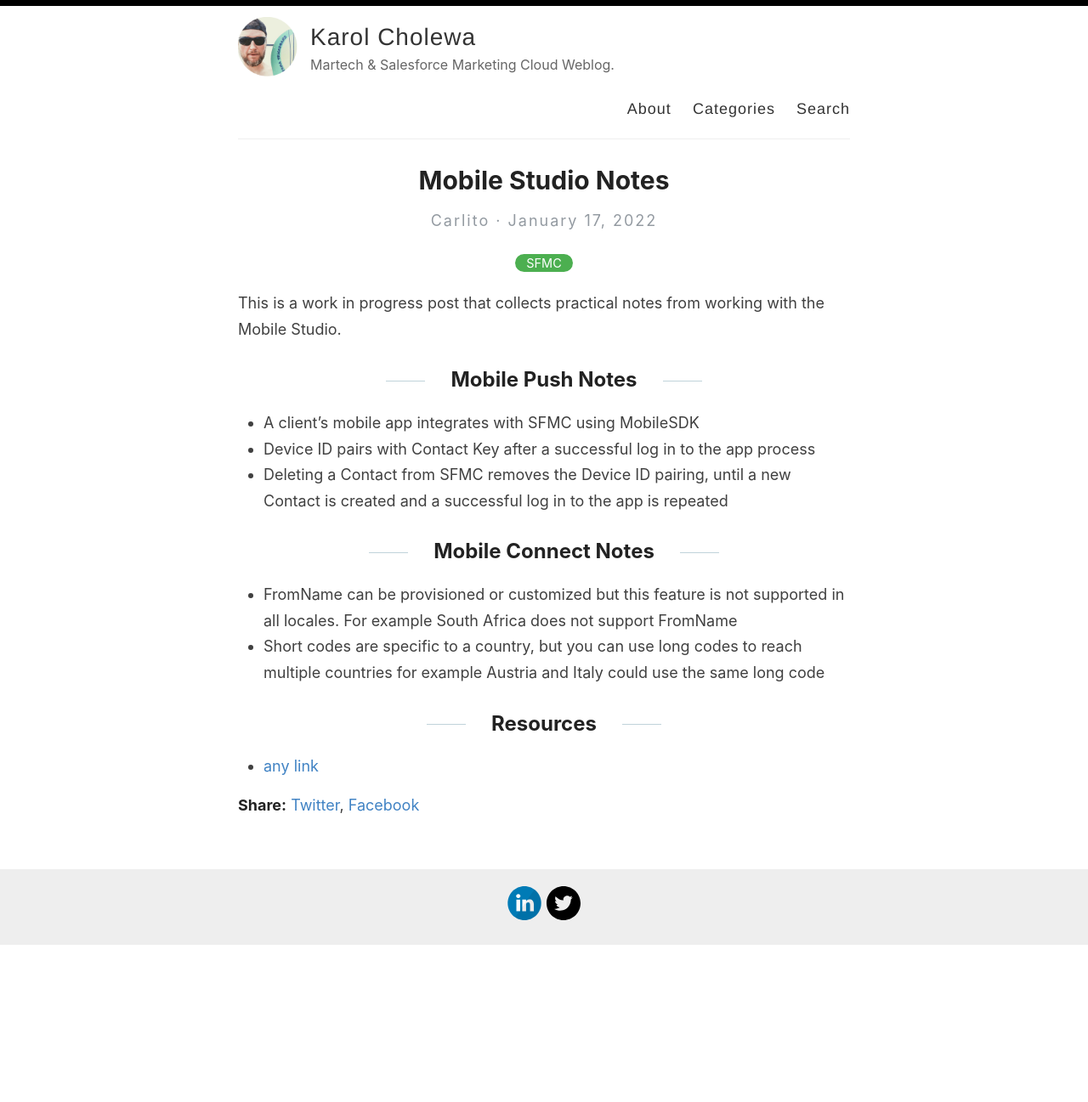
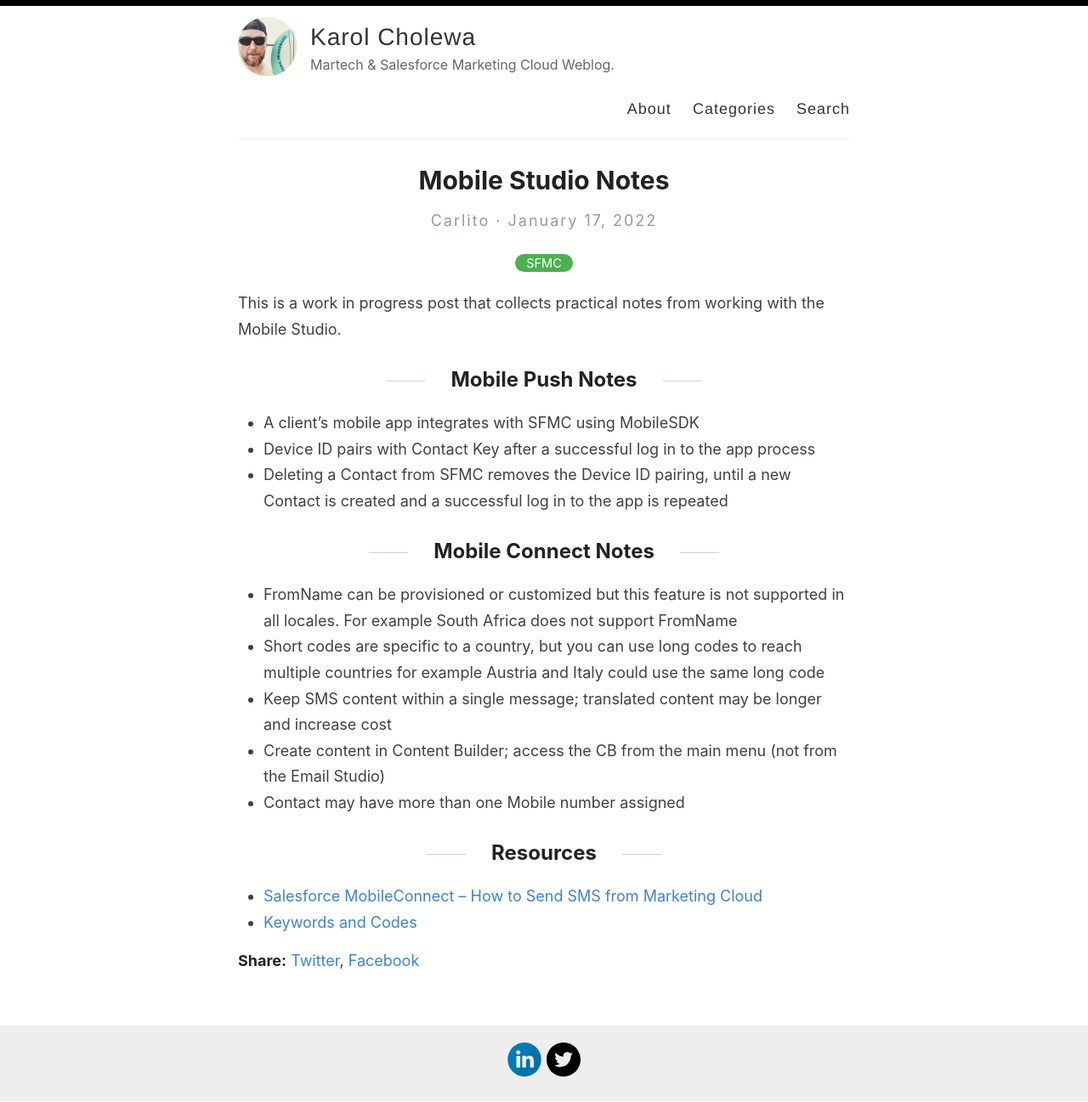
Before and after one commit to karolcholewa/blog, a Jekyll site: the page built from _posts/2022-01-17-mobile-connect-notes.md, in a window 1280 px wide. Shown: the whole page at 85% size. Built offline with Jekyll 4.4.1, drawn with Linux system fonts in a browser that asks for light colours; before the commit the page ends 1113 px from its top, so only the background shows below that.

Commit message:
post udpate

```diff
--- a/_posts/2022-01-17-mobile-connect-notes.md
+++ b/_posts/2022-01-17-mobile-connect-notes.md
@@ -14,7 +14,11 @@ This is a work in progress post that collects practical notes from working with
 ## Mobile Connect Notes
 *   FromName can be provisioned or customized but this feature is not supported in all locales. For example South Africa does not support FromName
 *   Short codes are specific to a country, but you can use long codes to reach multiple countries for example Austria and Italy could use the same long code
+*   Keep SMS content within a single message; translated content may be longer and increase cost
+*   Create content in Content Builder; access the CB from the main menu (not from the Email Studio)
+*   Contact may have more than one Mobile number assigned
 
 
 ## Resources
-*   [any link](www.example.com)
+*   [Salesforce MobileConnect – How to Send SMS from Marketing Cloud](https://www.salesforceben.com/the-drip/salesforce-mobileconnect-how-to-send-sms-from-marketing-cloud/)
+*   [Keywords and Codes](https://help.salesforce.com/s/articleView?id=sf.mc_moc_managing_keywords_on_short_and_long_codes_in_your_mobileconnect_accounts.htm&type=5)
```
